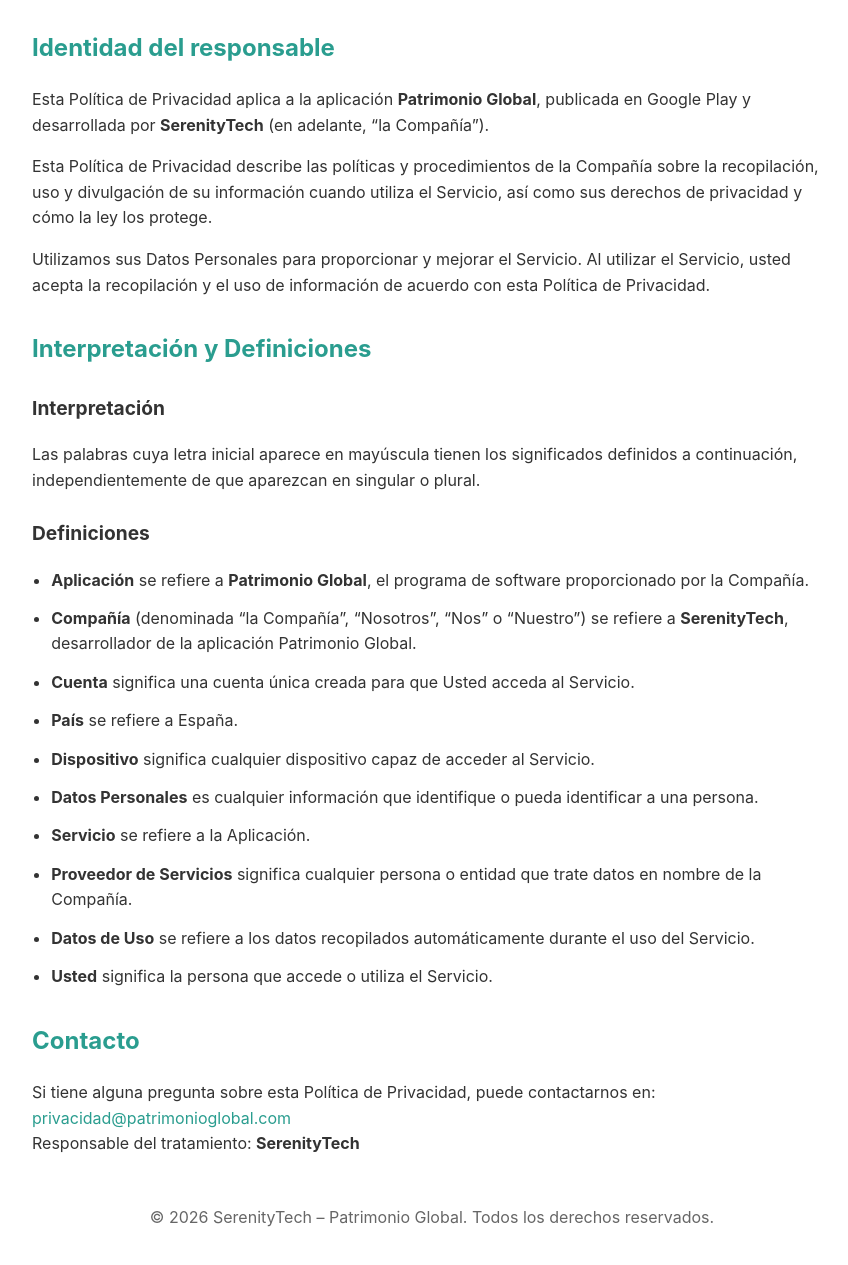
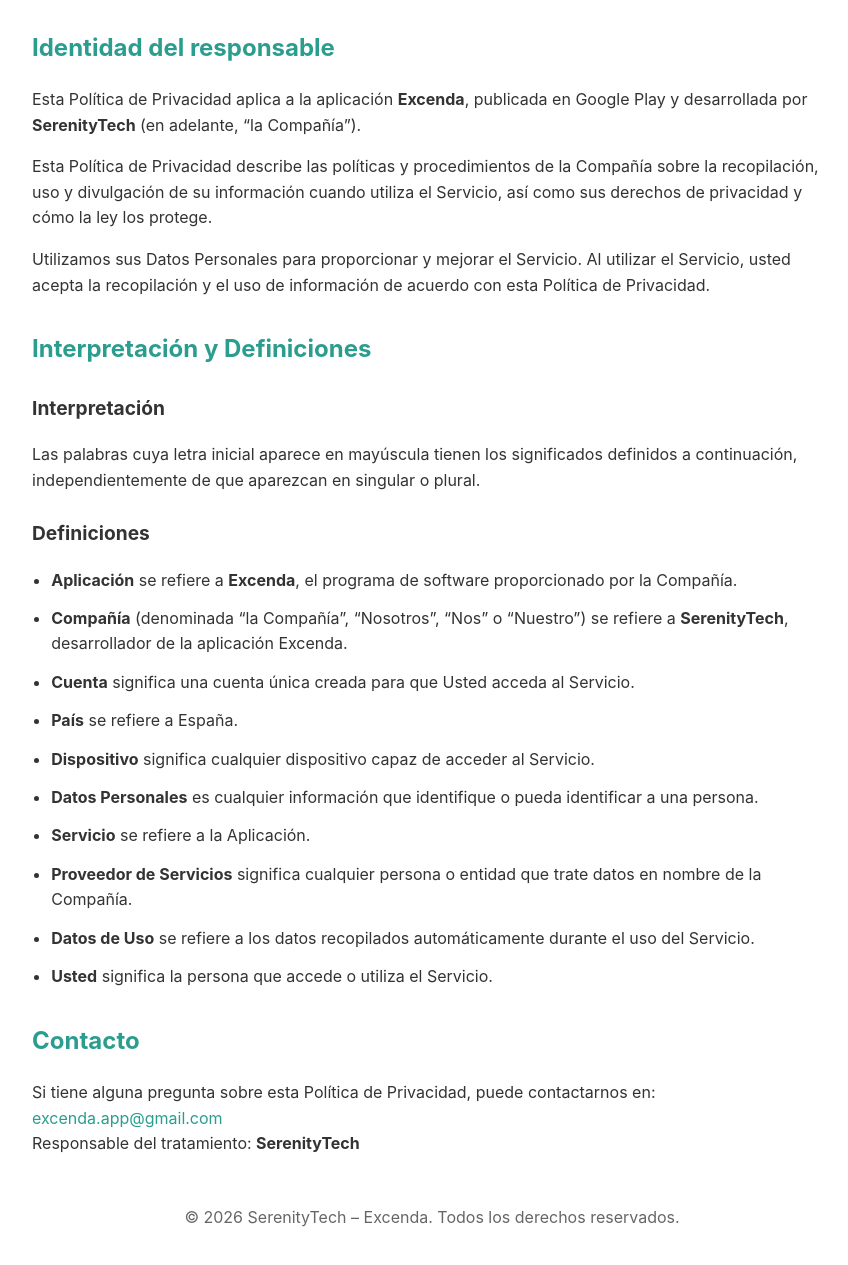
Before and after one commit to nacho-developer/patrominio-global-tyc, a plain HTML site: page private-policy.html in a window 1280 px wide. Shown: the part 153-1418 px from the top of the page, without its empty margins (208-1056 px from the left). Drawn offline with Linux system fonts and the light colour scheme.

Commit message:
Update privacy policy references from Patrimonio Global to Excenda

```diff
--- a/private-policy.html
+++ b/private-policy.html
@@ -3,7 +3,7 @@
 <head>
     <meta charset="UTF-8">
     <meta name="viewport" content="width=device-width, initial-scale=1.0">
-    <title>Política de Privacidad - Patrimonio Global</title>
+    <title>Política de Privacidad - Excenda</title>
     <style>
         body {
             font-family: -apple-system, BlinkMacSystemFont, 'Segoe UI', Roboto, sans-serif;
@@ -36,7 +36,7 @@
 <section aria-labelledby="identidad">
     <h2 id="identidad">Identidad del responsable</h2>
     <p>
-        Esta Política de Privacidad aplica a la aplicación <strong>Patrimonio Global</strong>,
+        Esta Política de Privacidad aplica a la aplicación <strong>Excenda</strong>,
         publicada en Google Play y desarrollada por <strong>SerenityTech</strong>
         (en adelante, “la Compañía”).
     </p>
@@ -66,8 +66,8 @@
 
     <h3>Definiciones</h3>
     <ul>
-        <li><strong>Aplicación</strong> se refiere a <strong>Patrimonio Global</strong>, el programa de software proporcionado por la Compañía.</li>
-        <li><strong>Compañía</strong> (denominada “la Compañía”, “Nosotros”, “Nos” o “Nuestro”) se refiere a <strong>SerenityTech</strong>, desarrollador de la aplicación Patrimonio Global.</li>
+        <li><strong>Aplicación</strong> se refiere a <strong>Excenda</strong>, el programa de software proporcionado por la Compañía.</li>
+        <li><strong>Compañía</strong> (denominada “la Compañía”, “Nosotros”, “Nos” o “Nuestro”) se refiere a <strong>SerenityTech</strong>, desarrollador de la aplicación Excenda.</li>
         <li><strong>Cuenta</strong> significa una cuenta única creada para que Usted acceda al Servicio.</li>
         <li><strong>País</strong> se refiere a España.</li>
         <li><strong>Dispositivo</strong> significa cualquier dispositivo capaz de acceder al Servicio.</li>
@@ -85,7 +85,7 @@
     <h2 id="contacto">Contacto</h2>
     <address>
         Si tiene alguna pregunta sobre esta Política de Privacidad, puede contactarnos en:<br>
-        <a href="mailto:privacidad@patrimonioglobal.com">privacidad@patrimonioglobal.com</a><br>
+        <a href="mailto:excenda.app@gmail.com">excenda.app@gmail.com</a><br>
         Responsable del tratamiento: <strong>SerenityTech</strong>
     </address>
 </section>
@@ -94,7 +94,7 @@
 </main>
 
 <footer role="contentinfo">
-    <p>© 2026 SerenityTech – Patrimonio Global. Todos los derechos reservados.</p>
+    <p>© 2026 SerenityTech – Excenda. Todos los derechos reservados.</p>
 </footer>
 </body>
 </html>
```
